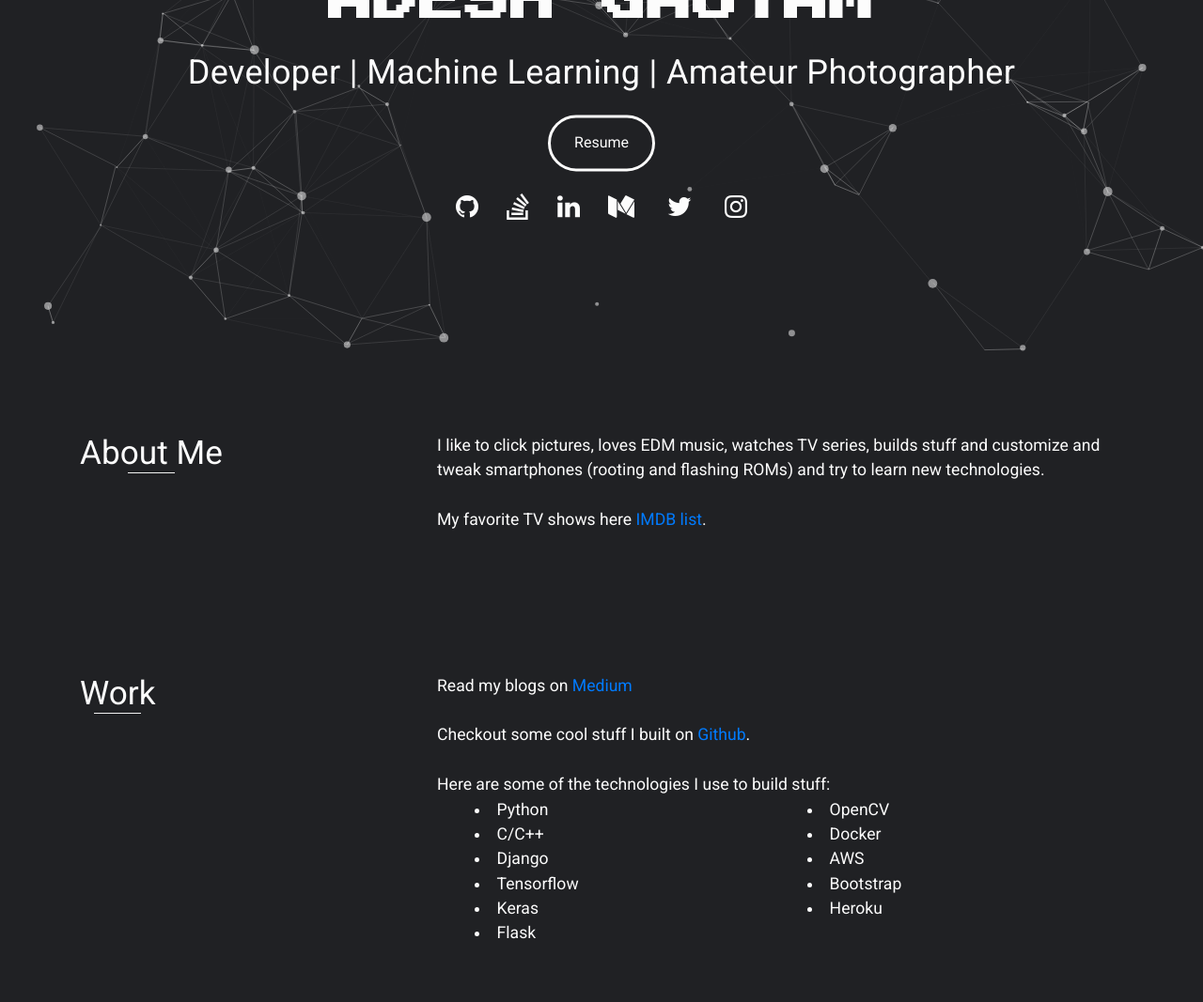
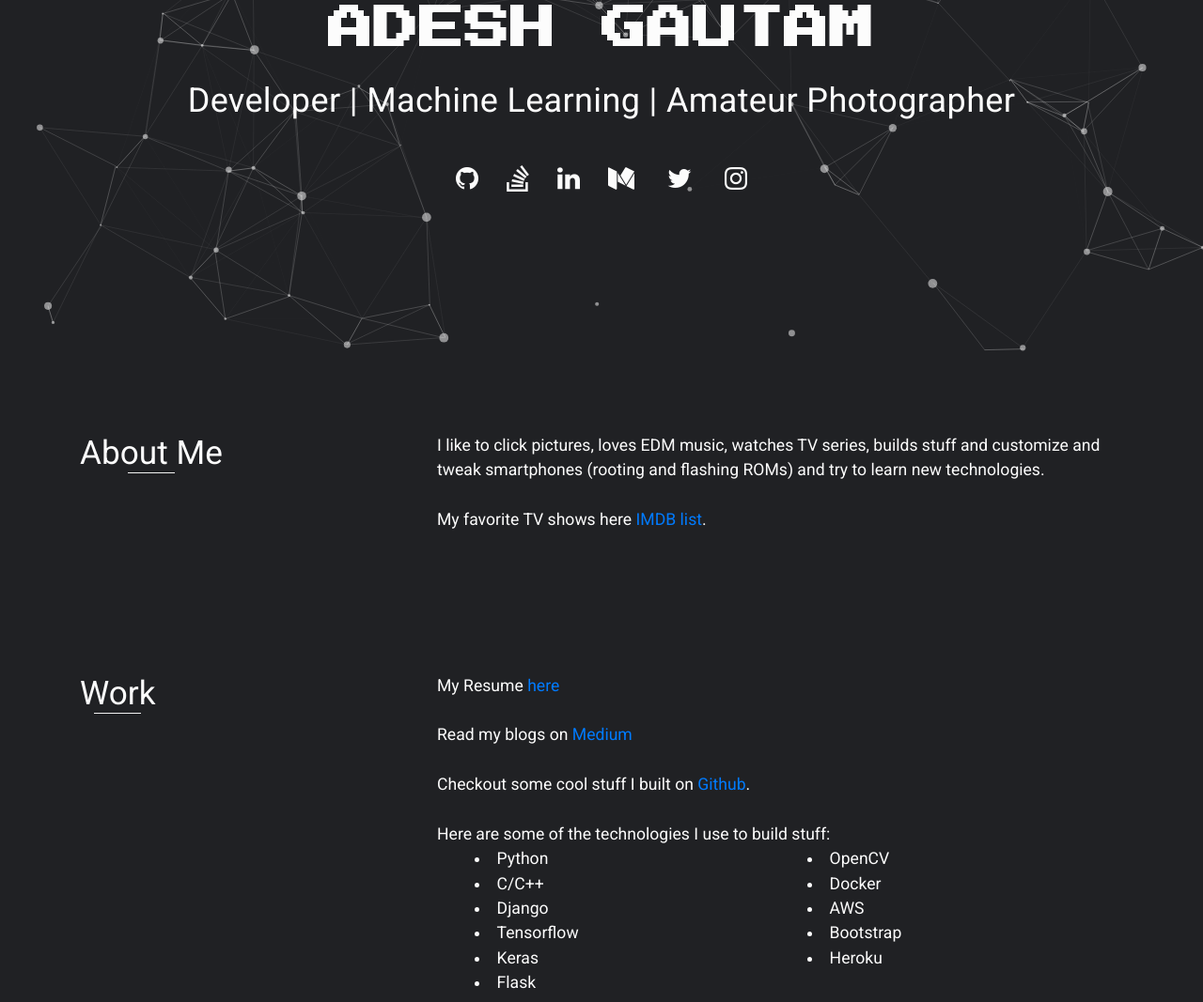
Before and after one commit to adesgautam/adesgautam.github.io, a plain HTML site: page index.html in a window 1280 px wide. Shown: the part 420-1487 px from the top of the page at 94% size. Drawn offline with nearby package versions, Linux system fonts and the light colour scheme; a script that the page names is missing.

Commit message:
updated index

```diff
--- a/css/styles.css
+++ b/css/styles.css
@@ -227,13 +227,13 @@ footer {
 	padding: 15px 25px;
 	border: 3px solid #fcfcfc;
 	border-radius: 30px;
-	transition: .5s ease all
+	transition: .5s ease all;
 }
 
 .btn-rounded-white:hover {
 	color: #202124;
 	background: #fcfcfc;
-	text-decoration: none
+	text-decoration: none;
 }
 
 .shadow {
--- a/index.html
+++ b/index.html
@@ -71,7 +71,7 @@
             <h1>Adesh Gautam</h1>
             <br>
             <h2 class="spacing">Developer | Machine Learning | Amateur Photographer</h2>
-            <a href="https://goo.gl/ZYWb3F" class="btn-rounded-white">Resume</a>
+            <!-- <a href="https://goo.gl/ZYWb3F" class="btn-rounded-white"><li>Resume</li></a> -->
             <div class="social">
                 <ul>
                     <li>
@@ -138,6 +138,9 @@
                     <h2 class="heading">Work</h2>
                 </div>
                 <div class="col-md-8">
+                    <p>
+                        My Resume <a href="https://goo.gl/ZYWb3F" class="btn-link">here</a>
+                    </p>&nbsp;
                     <p>
                         Read my blogs on <a href="https://medium.com/@adeshg7">Medium</a>
                     </p>&nbsp;
```
